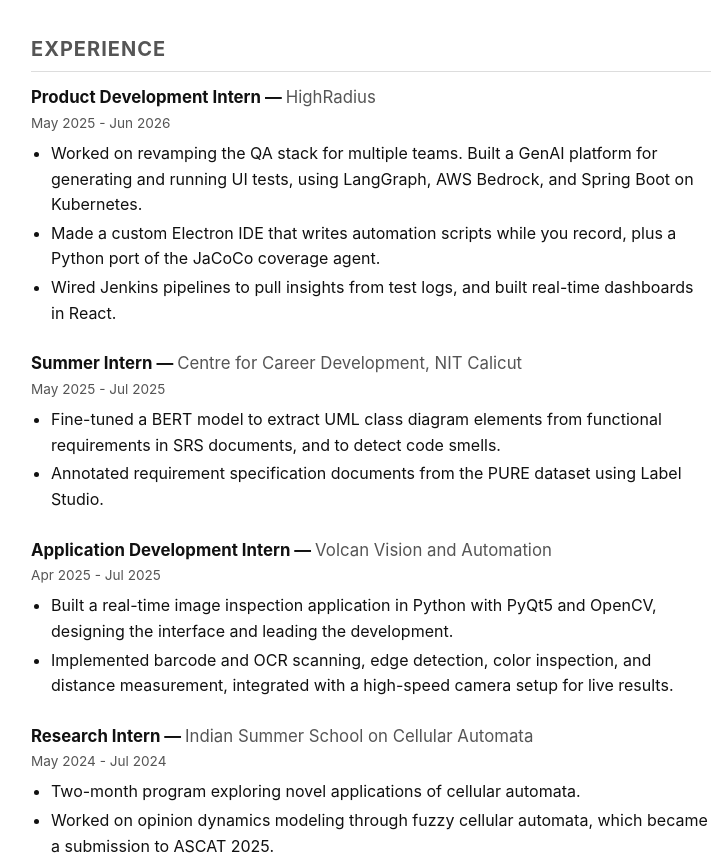
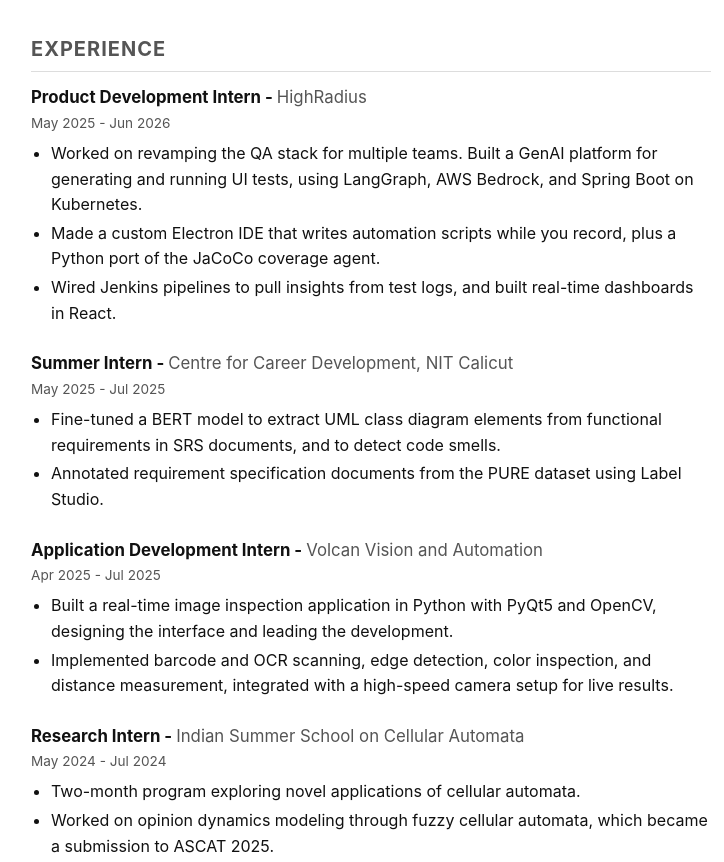
Before and after one commit to TimeATronics/aradhyac, an Astro site in the folder site/: page / in a window 1280 px wide. Shown: the part 2073-2935 px from the top of the page, without its empty margins (269-993 px from the left). Built offline with nearby package versions, Linux system fonts and the light colour scheme; Astro itself is replaced by a stand-in of ours.

Commit message:
experience: use hyphen instead of em dash between title and org

```diff
--- a/site/src/pages/index.astro
+++ b/site/src/pages/index.astro
@@ -125,7 +125,7 @@ const projectsJson = JSON.stringify(projects).replace(/</g, '\\u003c');
     <h2>Experience</h2>
     {experience.map((e) => (
       <div class="experience-item">
-        <h3>{e.position} &mdash; <span class="experience-org">{e.organization}</span></h3>
+        <h3>{e.position} - <span class="experience-org">{e.organization}</span></h3>
         <div class="post-date">{e.period}</div>
         <ul>
           {e.points.map((pt) => <li>{pt}</li>)}
```
